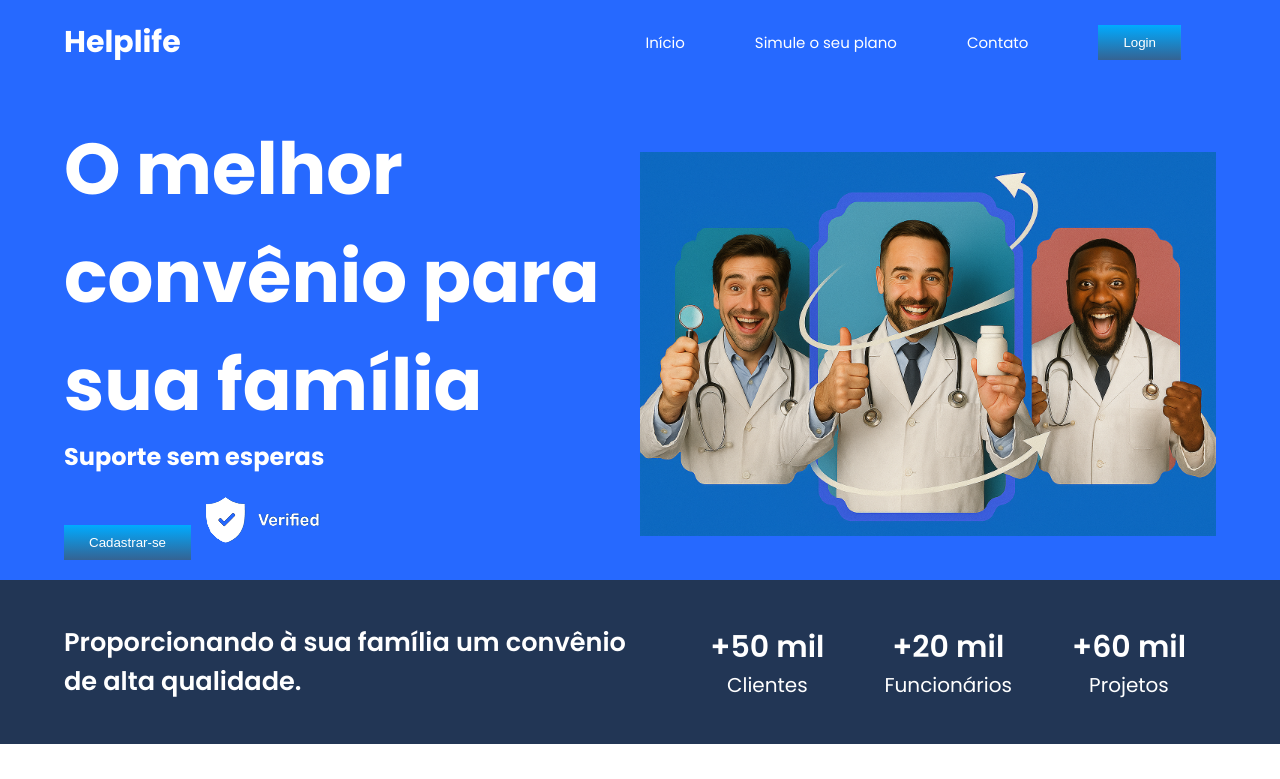
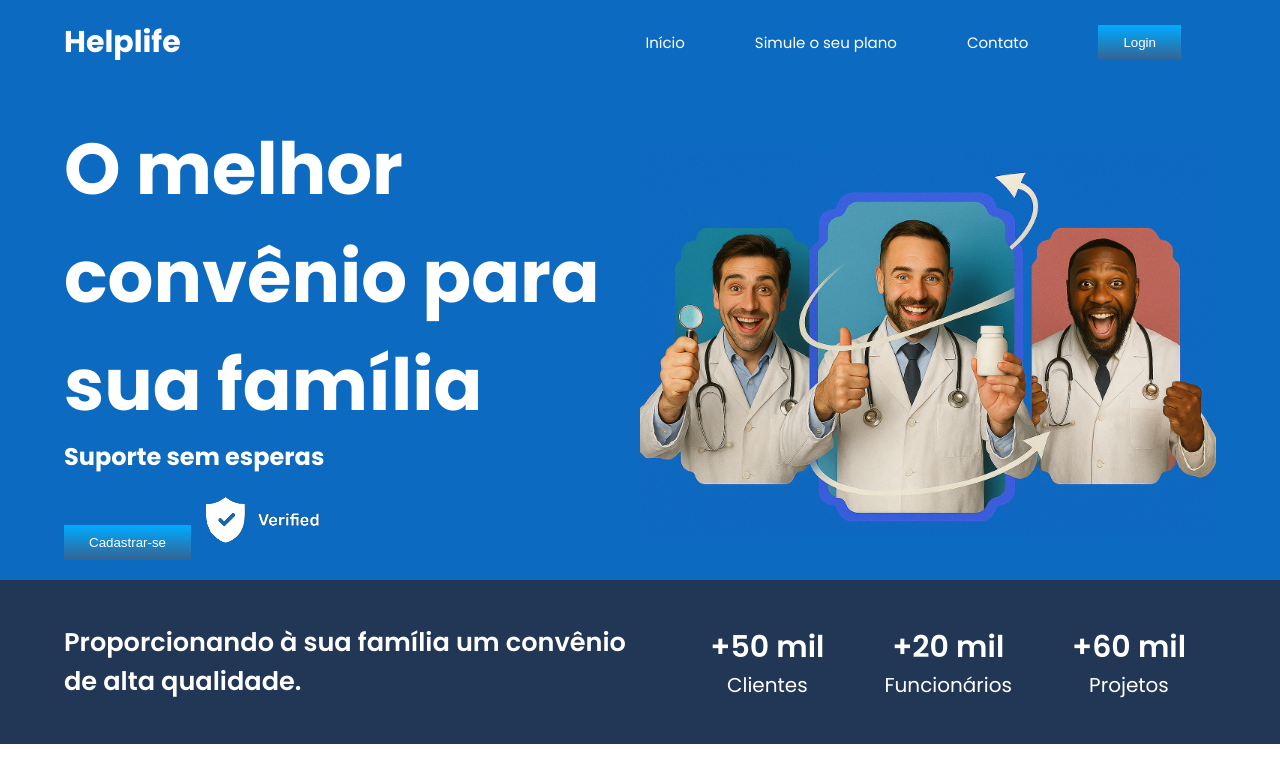
Before and after one commit to dkz144/helplife1, a PHP site: page / in a window 1280 px wide. Shown: the top 779 px of the page. Run offline with PHP 8.4, Linux system fonts and the light colour scheme.

Commit message:
cor nova

```diff
--- a/css/style.css
+++ b/css/style.css
@@ -10,7 +10,7 @@ body{
     font-family: "Poppins", serif;
 }
 :root{
-   --verde-escuro: #2669ff;
+   --verde-escuro: #0d6ac1;
   --verde: #7ca5d9;
   --orange: #223655;
   --degrade-btn: linear-gradient(#00abff, #2d5d8ff5);
```
